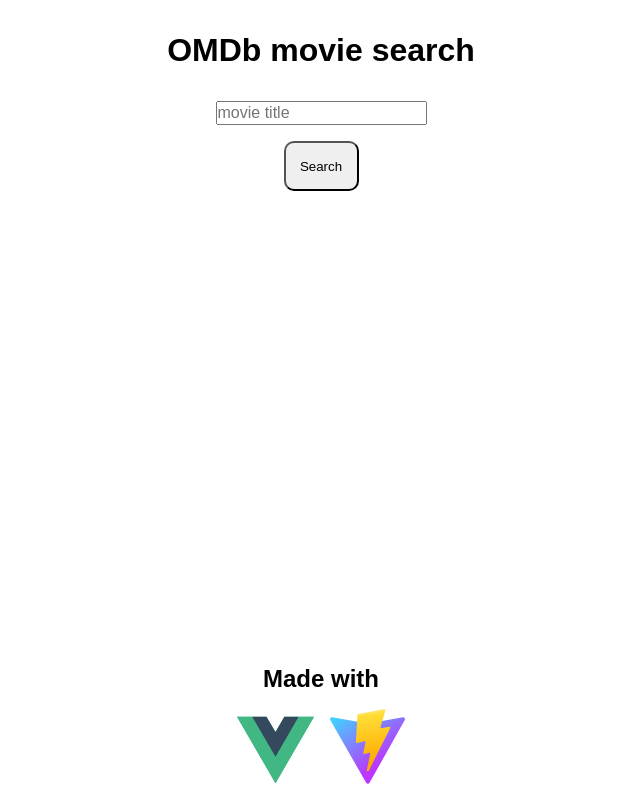
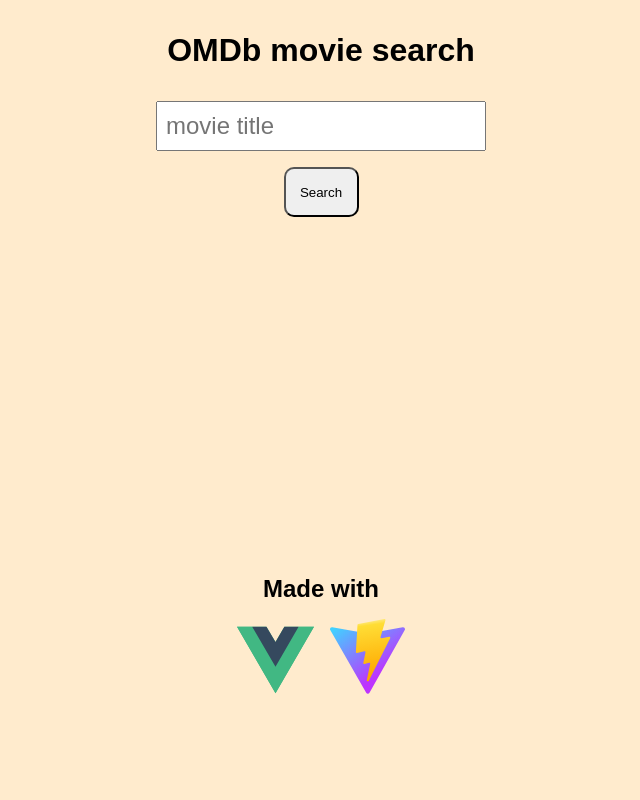
Before and after one commit to robin-sevelin/OMBb-API-Vue, a Vue app: page / in a window 1280 px wide. Shown: the whole page, without its empty margins (319-959 px from the left). Built offline with nearby package versions, Linux system fonts and the light colour scheme.

Commit message:
:lipstick: added some css

```diff
--- a/src/style.css
+++ b/src/style.css
@@ -5,11 +5,13 @@
 
 body {
   position: relative;
-  min-height: 100vh;
+  min-height: calc(100vh - 90px);
   font-family: Arial, Helvetica, sans-serif;
+  background-color: blanchedalmond;
 }
 
 input {
-  height: 20px;
-  font-size: 1rem;
+  height: 30px;
+  padding: 0.5rem;
+  font-size: 1.5rem;
 }
```
